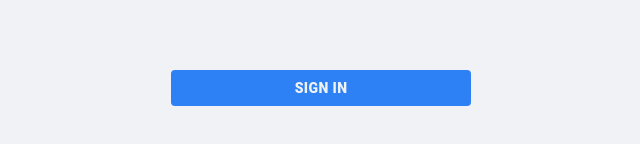
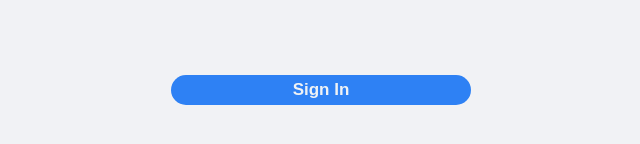
Before and after one commit to hasib-rashid/facebook-clone, a React (Create React App) app: page / in a window 1280 px wide. Shown: the part 578-722 px from the top of the page, without its empty margins (319-959 px from the left). Built offline with nearby package versions, Linux system fonts and the light colour scheme.

Commit message:
🎆Finished the Project!

```diff
--- a/public/index.html
+++ b/public/index.html
@@ -2,7 +2,7 @@
 <html lang="en">
 	<head>
 		<meta charset="utf-8" />
-    <link rel="icon" href="%PUBLIC_URL%/favicon.ico" />
+		<link rel="icon" href="https://upload.wikimedia.org/wikipedia/commons/5/51/Facebook_f_logo_%282019%29.svg" />
 		<meta name="viewport" content="width=device-width, initial-scale=1" />
 		<meta name="theme-color" content="#000000" />
 		<meta
@@ -10,34 +10,11 @@
 		content="Web site created using create-react-app"
 		/>
 		<link rel="apple-touch-icon" href="%PUBLIC_URL%/logo192.png" />
-    <!--
-      manifest.json provides metadata used when your web app is installed on a
-      user's mobile device or desktop. See https://developers.google.com/web/fundamentals/web-app-manifest/
-    -->
 		<link rel="manifest" href="%PUBLIC_URL%/manifest.json" />
-    <!--
-      Notice the use of %PUBLIC_URL% in the tags above.
-      It will be replaced with the URL of the `public` folder during the build.
-      Only files inside the `public` folder can be referenced from the HTML.
-
-      Unlike "/favicon.ico" or "favicon.ico", "%PUBLIC_URL%/favicon.ico" will
-      work correctly both with client-side routing and a non-root public URL.
-      Learn how to configure a non-root public URL by running `npm run build`.
-    -->
 		<title>React App</title>
 	</head>
 	<body>
 		<noscript>You need to enable JavaScript to run this app.</noscript>
 		<div id="root"></div>
-    <!--
-      This HTML file is a template.
-      If you open it directly in the browser, you will see an empty page.
-
-      You can add webfonts, meta tags, or analytics to this file.
-      The build step will place the bundled scripts into the <body> tag.
-
-      To begin the development, run `npm start` or `yarn start`.
-      To create a production bundle, use `npm run build` or `yarn build`.
-    -->
 	</body>
 </html>
--- a/src/components/Login/Login.css
+++ b/src/components/Login/Login.css
@@ -4,24 +4,27 @@
     height: 100vh;
 }
 
-.login > button {
+.login button {
     width: 300px;
     background-color: #2e81f4;
-
     color: #eff2f5;
-  font-weight: 800;
+    font-size: 17px;
+    font-weight: 700;
+    padding: 5px 20px;
+    border: 0;
+    outline: 0;
+    border-radius: 15px;
 }
 
-login > button:hover {
-  background-color: #fff;
-  color: #2e81f4;
+.Logo button:hover {
+    cursor: pointer;
 }
 
-.login > div > img {
+.login div img {
     object-fit: contain;
     height: 150px;
 }
-.login > div {
+.login div {
     display: flex;
     flex-direction: column;
 }
--- a/src/components/Login/Login.jsx
+++ b/src/components/Login/Login.jsx
@@ -1,18 +1,16 @@
-import { Button } from '@material-ui/core';
-import React from 'react';
-import './Login.css';
-import { auth, provider } from './../../firebase';
-import { actionTypes } from '../../reducer';
-import { useStateValue } from '../../StateProvider';
-
+import { Button } from "@material-ui/core";
+import React from "react";
+import "./Login.css";
+import { auth, provider } from "./../../firebase";
+import { actionTypes } from "../../reducer";
+import { useStateValue } from "../../StateProvider";
 
 function Login() {
     // eslint-disable-next-line
     const [state, dispatch] = useStateValue();
 
     const signIn = () => {
-    auth
-      .signInWithPopup(provider)
+        auth.signInWithPopup(provider)
             .then((result) => {
                 dispatch({
                     type: actionTypes.SET_USER,
@@ -36,9 +34,9 @@ function Login() {
                     alt=""
                 />
             </div>
-      <Button type="submit" onClick={signIn}>
+            <button type="submit" onClick={signIn}>
                 Sign In
-      </Button>
+            </button>
         </div>
     );
 }
```
Lines whose indentation alone changed are shown as unchanged.
